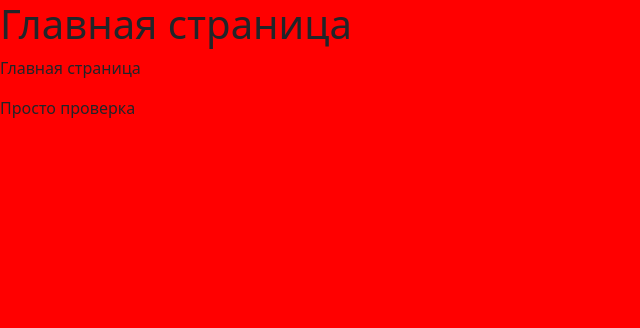
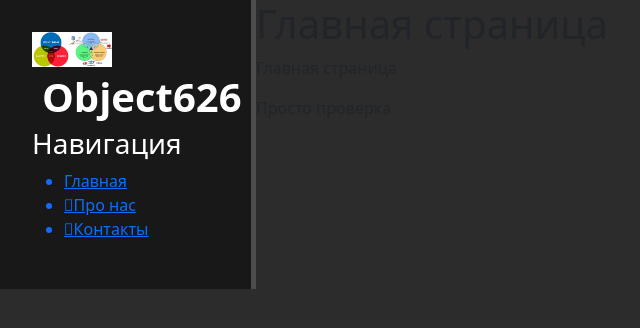
Before and after one commit to Object-626/web_Django, a Django app: page / in a window 1280 px wide. Shown: the top 328 px of the page, without its empty margins (0-640 px from the left). Run offline with Django 4.2, Linux system fonts and the light colour scheme; some libraries are stand-ins or nearby versions.

Commit message:
изменил фон добавил картинку и иконки(проблема в ссылке, иконки некорректно отображаются) подкорректировал ширину высоту и тд.

```diff
--- a/firstproject/main/static/main/css/main.css
+++ b/firstproject/main/static/main/css/main.css
@@ -1,3 +1,22 @@
 body {
-    background: red;
+    background: #2c2c2c;
 }
+aside {
+    float: left;
+    background: #181818;
+    width: 20%;
+    padding: 2.5%;
+    height: 100%;
+    color: #fff;
+    border-right: 5px solid #4d4d4d;
+}
+
+aside img {
+    width: 80px;
+    float: left;
+}
+aside .logo {
+    font-size: 40px;
+    margin-left: 10px;
+    font-weight: bold;
+}
--- a/firstproject/main/templates/main/layout.html
+++ b/firstproject/main/templates/main/layout.html
@@ -9,9 +9,22 @@
     <title>{% block title %}{% endblock %}</title>
     <link rel="stylesheet" href="https://cdn.jsdelivr.net/npm/bootstrap@5.2.3/dist/css/bootstrap.min.css">
     <link rel="stylesheet" href="{% static 'main/css/main.css' %}">
+    <link rel="stylesheet" href="https://use.fontawesome.com/releases/v5.8.2/css/all.css">
 </head>
 <body>
+    <aside>
+        <img src="{% static 'main/img/cap_1.png' %}" alt="Какая то картинка">
+        <span class="logo">Object626</span>
+        <h3>Навигация</h3>
+        <ul>
+            <a href=""><li><i class="fa-solid fa-house"></i>Главная</li></a>
+            <a href=""><li><i class="fa-solid fa-user"></i>Про нас</li></a>
+            <a href=""><li><i class="fa-solid fa-address-book"></i>Контакты</li></a>
+        </ul>
+    </aside>
+    <main>
     {% block content %}
     {% endblock %}
+    </main>
 </body>
 </html>
```
Also changed, not shown: firstproject/main/static/main/img/cap_1.png (added).
